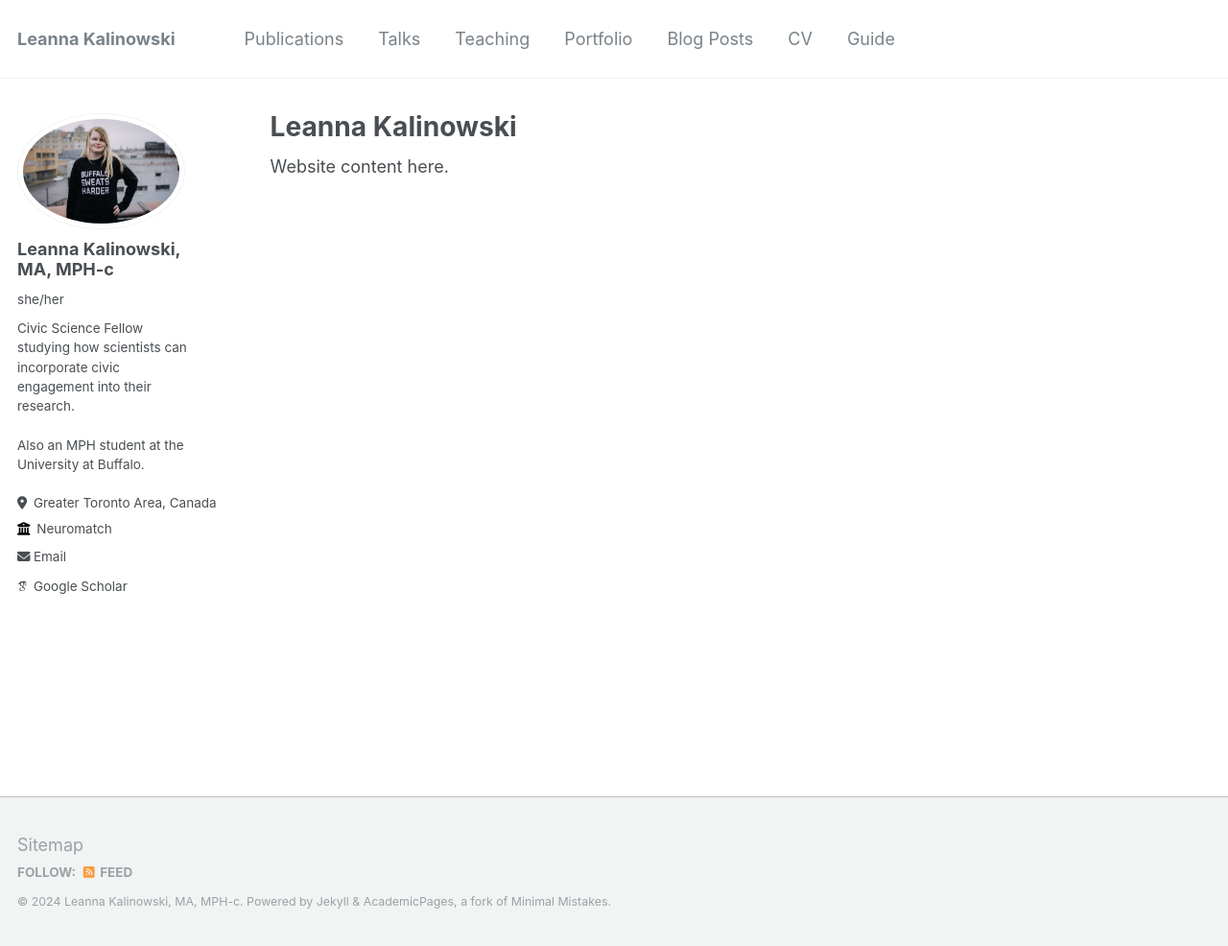
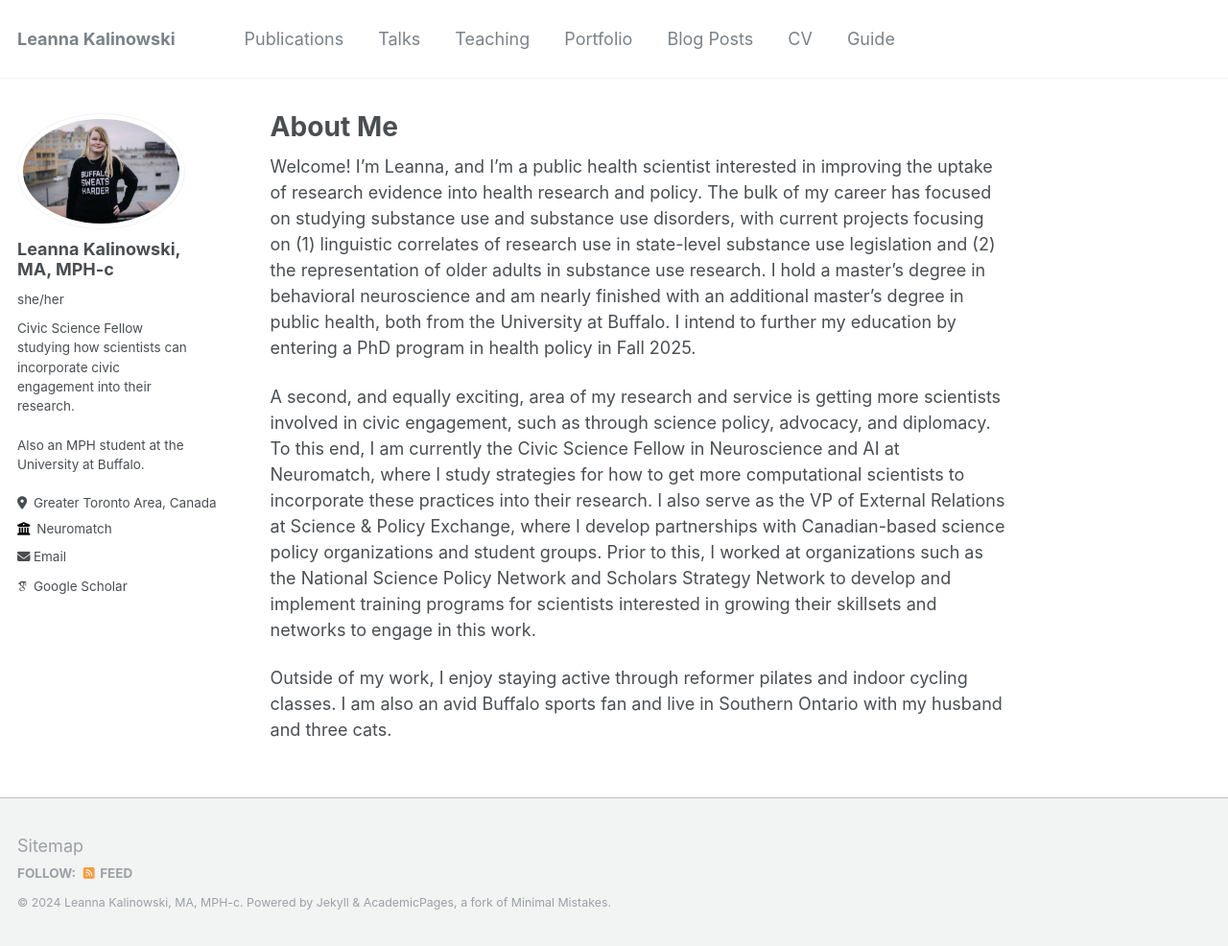
Before and after one commit to leannakalinowski/leannakalinowski.github.io, a Jekyll site: the page built from _pages/about.md, in a window 1280 px wide and 986 px high. Shown: the whole window at 96% size. Built offline with Jekyll 4.4.1, drawn with Linux system fonts in a browser that asks for light colours; some web fonts are replaced.

Commit message:
Update about.md

```diff
--- a/_pages/about.md
+++ b/_pages/about.md
@@ -1,10 +1,14 @@
 ---
 permalink: /
-title: "Leanna Kalinowski"
+title: "About Me"
 author_profile: true
 redirect_from:
   - /about/
   - /about.html
 ---
 
-Website content here.
+Welcome! I'm Leanna, and I'm a public health scientist interested in improving the uptake of research evidence into health research and policy. The bulk of my career has focused on studying substance use and substance use disorders, with current projects focusing on (1) linguistic correlates of research use in state-level substance use legislation and (2) the representation of older adults in substance use research. I hold a master's degree in behavioral neuroscience and am nearly finished with an additional master's degree in public health, both from the University at Buffalo. I intend to further my education by entering a PhD program in health policy in Fall 2025.
+
+A second, and equally exciting, area of my research and service is getting more scientists involved in civic engagement, such as through science policy, advocacy, and diplomacy. To this end, I am currently the Civic Science Fellow in Neuroscience and AI at Neuromatch, where I study strategies for how to get more computational scientists to incorporate these practices into their research. I also serve as the VP of External Relations at Science & Policy Exchange, where I develop partnerships with Canadian-based science policy organizations and student groups. Prior to this, I worked at organizations such as the National Science Policy Network and Scholars Strategy Network to develop and implement training programs for scientists interested in growing their skillsets and networks to engage in this work.
+
+Outside of my work, I enjoy staying active through reformer pilates and indoor cycling classes. I am also an avid Buffalo sports fan and live in Southern Ontario with my husband and three cats.
```
